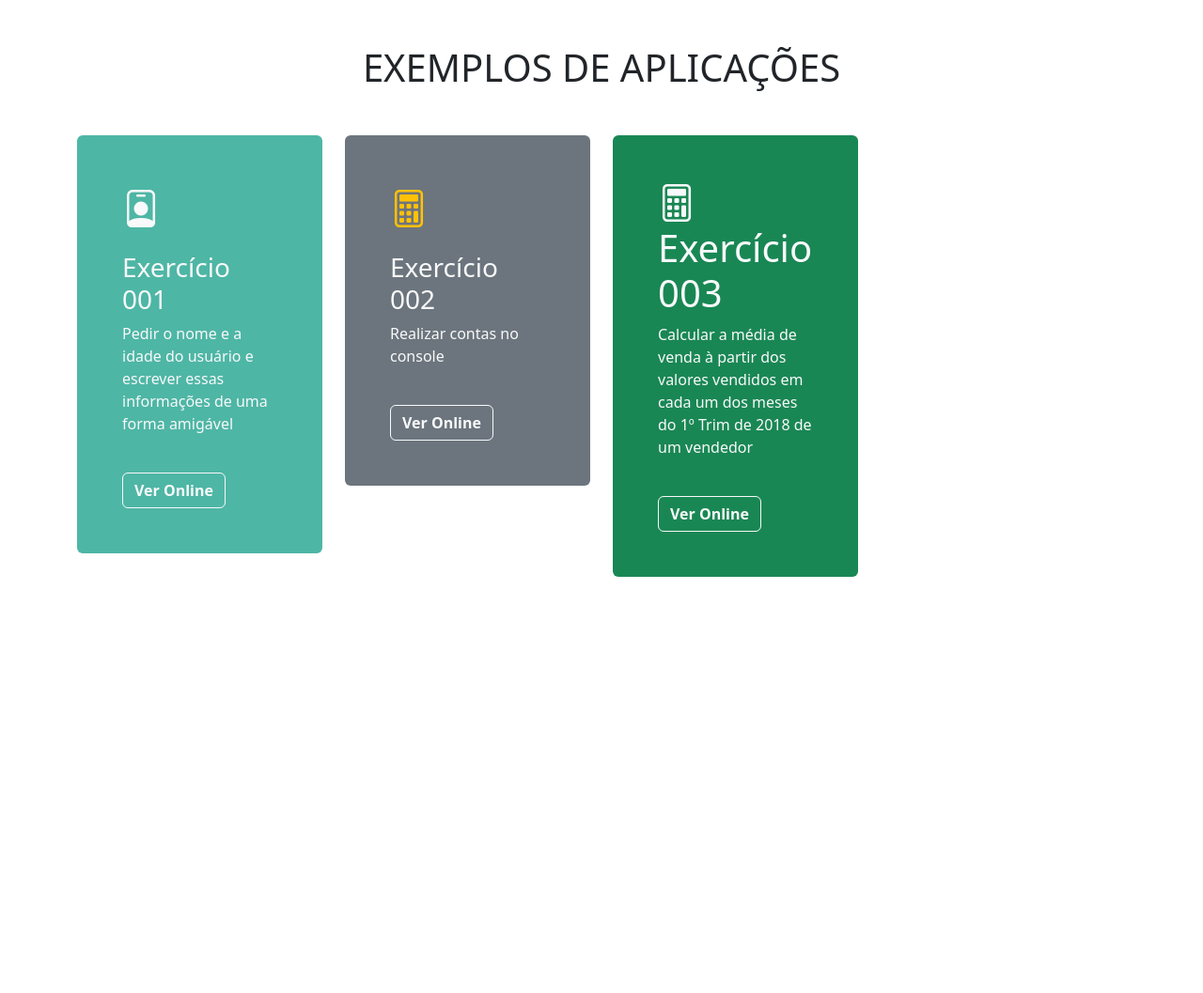
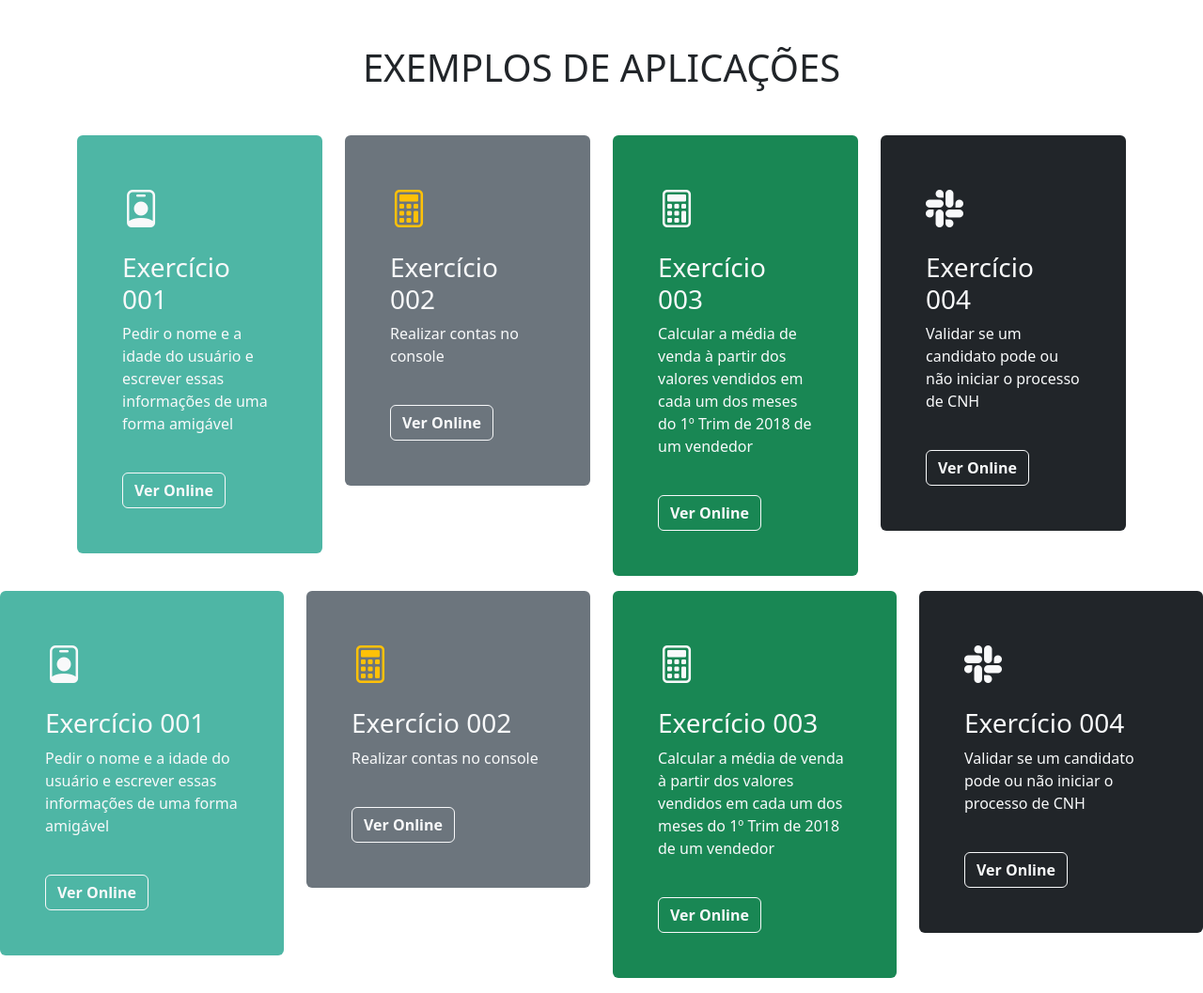
Before and after one commit to MuriloQuintal/EXERCICIOS-JS, a plain HTML site: page index.html in a window 1280 px wide. Shown: the whole page at 94% size. Before the commit the page ends 800 px from the top, so only its background shows below. Drawn offline with nearby package versions, Linux system fonts and the light colour scheme.

Commit message:
Index
Criado os cards, porem estao sem formato padrão, preciso ideintificar o erro

```diff
--- a/estilos.css
+++ b/estilos.css
@@ -11,3 +11,6 @@
 .cartao{
     background-color: rgba(37, 165, 144, 0.808)!important
 }
+.trucar{
+
+}
--- a/index.html
+++ b/index.html
@@ -14,27 +14,73 @@
         <h1 class="mt-5 mb-5 text-center">EXEMPLOS DE APLICAÇÕES</h1>
         <div class="row">
             <div class="col-12 col-md-3">
-                <div class="bg-dark-75 p-5 text-light mb-3 rounded cartao movimento">
+                <div class="bg-dark p-5 text-light mb-3 rounded cartao movimento">
                     <div class="bi bi-person-badge fs-1"></div>
                     <h3 class="mt-3">Exercício 001</h3>
-                    <p class="fw-light" id="truncar">Pedir o nome e a idade do usuário e escrever essas informações de uma forma amigável</p>
+                    <p class="fw-light truncar" >Pedir o nome e a idade do usuário e escrever essas informações de uma forma amigável</p>
                     <a href="https://muriloquintal.github.io/EXERCICIOS-JS/Exercicio001/" class="btn btn-outline-light fw-semibold mt-4">Ver Online</a>
 
                 </div>
             </div>
             <div class="col-12 col-md-3">
-                <div class="bg-secondary p-5 text-light rounded movimento">
+                <div class="bg-secondary p-5 text-light mb-3 rounded movimento">
                     <div class="bi bi-calculator text-warning fs-1"></div>
                     <h3 class="mt-3">Exercício 002</h3>
-                    <p class="fw-light">Realizar contas no console</p>
+                    <p class="fw-light truncar">Realizar contas no console</p>
                     <a href="https://muriloquintal.github.io/EXERCICIOS-JS/Exercicio002/" class="btn btn-outline-light fw-semibold mt-4"> Ver Online</a>
                 </div>
             </div>
             <div class="col-12 col-md-3">
-                <div class="bg-success p-5 text-light rounded movimento">
-                    <h3 class="bi bi-calculator fs-1">Exercício 003</h3>
-                    <p class="fw-light">Calcular a média de venda à partir dos valores vendidos em cada um dos meses do 1º Trim de 2018 de um vendedor</p>
+                <div class="bg-success p-5 text-light  mb-3 rounded movimento">
+                    <div class="bi bi-calculator fs-1"></div>
+                    <h3 class="mt-3">Exercício 003</h3>
+                    <p class="fw-light truncar">Calcular a média de venda à partir dos valores vendidos em cada um dos meses do 1º Trim de 2018 de um vendedor</p>
                     <a href="https://muriloquintal.github.io/EXERCICIOS-JS/Exercicio003/" class="btn btn-outline-light fw-semibold mt-4">Ver Online</a>
+                </div>
+            </div>
+            <div class="col-12 col-md-3">
+                <div class="bg-dark p-5 text-light mb-3 rounded movimento">
+                    <div class="bi bi-slack fs-1"></div>
+                    <h3 class="mt-3">Exercício 004</h3>
+                    <p class="fw-light truncar">Validar se um candidato pode ou não iniciar o processo de CNH</p>
+                    <a href="https://muriloquintal.github.io/EXERCICIOS-JS/Exercicio004/" class="btn btn-outline-light fw-semibold mt-4">Ver Online</a>
+                    </div>
+                </div>
+            </div>
+        </div>
+        <div class="row">
+            <div class="col-12 col-md-3">
+                <div class="bg-dark p-5 text-light mb-3 rounded cartao movimento">
+                    <div class="bi bi-person-badge fs-1"></div>
+                    <h3 class="mt-3">Exercício 001</h3>
+                    <p class="fw-light truncar" >Pedir o nome e a idade do usuário e escrever essas informações de uma forma amigável</p>
+                    <a href="https://muriloquintal.github.io/EXERCICIOS-JS/Exercicio001/" class="btn btn-outline-light fw-semibold mt-4">Ver Online</a>
+
+                </div>
+            </div>
+            <div class="col-12 col-md-3">
+                <div class="bg-secondary p-5 text-light mb-3 rounded movimento">
+                    <div class="bi bi-calculator text-warning fs-1"></div>
+                    <h3 class="mt-3">Exercício 002</h3>
+                    <p class="fw-light truncar">Realizar contas no console</p>
+                    <a href="https://muriloquintal.github.io/EXERCICIOS-JS/Exercicio002/" class="btn btn-outline-light fw-semibold mt-4"> Ver Online</a>
+                </div>
+            </div>
+            <div class="col-12 col-md-3">
+                <div class="bg-success p-5 text-light  mb-3 rounded movimento">
+                    <div class="bi bi-calculator fs-1"></div>
+                    <h3 class="mt-3">Exercício 003</h3>
+                    <p class="fw-light truncar">Calcular a média de venda à partir dos valores vendidos em cada um dos meses do 1º Trim de 2018 de um vendedor</p>
+                    <a href="https://muriloquintal.github.io/EXERCICIOS-JS/Exercicio003/" class="btn btn-outline-light fw-semibold mt-4">Ver Online</a>
+                </div>
+            </div>
+            <div class="col-12 col-md-3">
+                <div class="bg-dark p-5 text-light mb-3 rounded movimento">
+                    <div class="bi bi-slack fs-1"></div>
+                    <h3 class="mt-3">Exercício 004</h3>
+                    <p class="fw-light truncar">Validar se um candidato pode ou não iniciar o processo de CNH</p>
+                    <a href="https://muriloquintal.github.io/EXERCICIOS-JS/Exercicio004/" class="btn btn-outline-light fw-semibold mt-4">Ver Online</a>
+                    </div>
                 </div>
             </div>
         </div>
```
